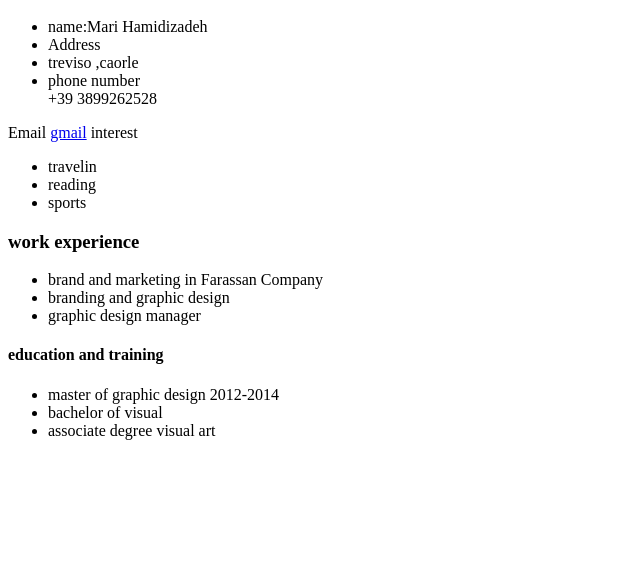
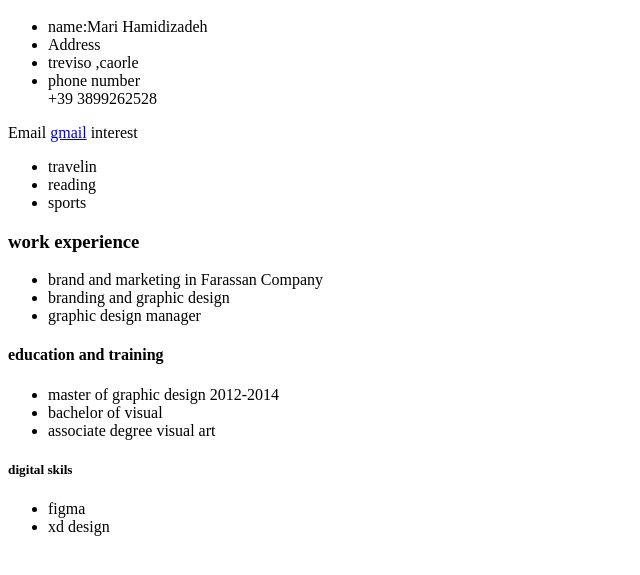
Before and after one commit to mariah1772/my-html-CV, a plain HTML site: page index.html in a window 1280 px wide. Shown: the part 109-684 px from the top of the page, without its empty margins (0-640 px from the left). Drawn offline with Linux system fonts and the light colour scheme.

Commit message:
Update index.html

```diff
--- a/index.html
+++ b/index.html
@@ -36,5 +36,16 @@
         <li>associate degree visual art</li>
     </ul>
 
+    <h5>digital skils</h5>
+    <ul>
+<li>figma</li>
+<li>xd design</li>
+
+
+
+
+    </ul>
+
+
 </body>
 </html>
```
